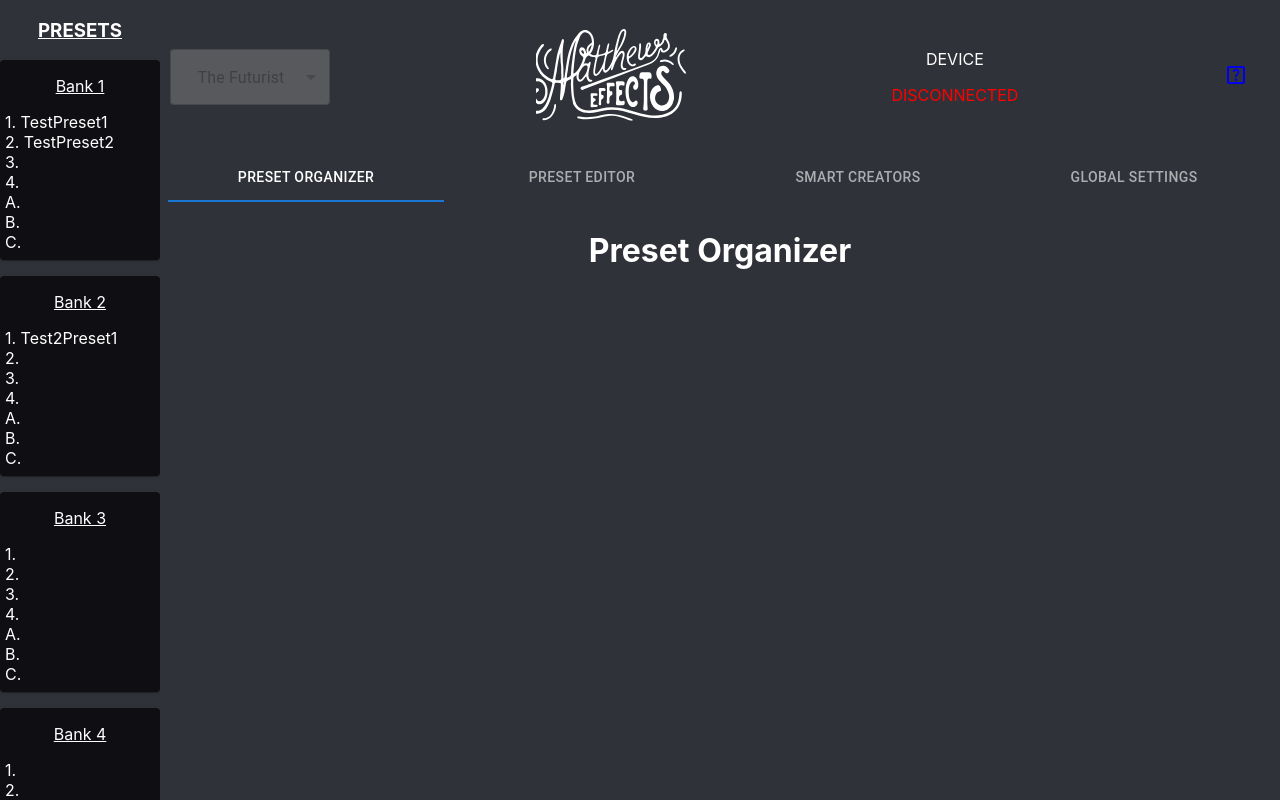
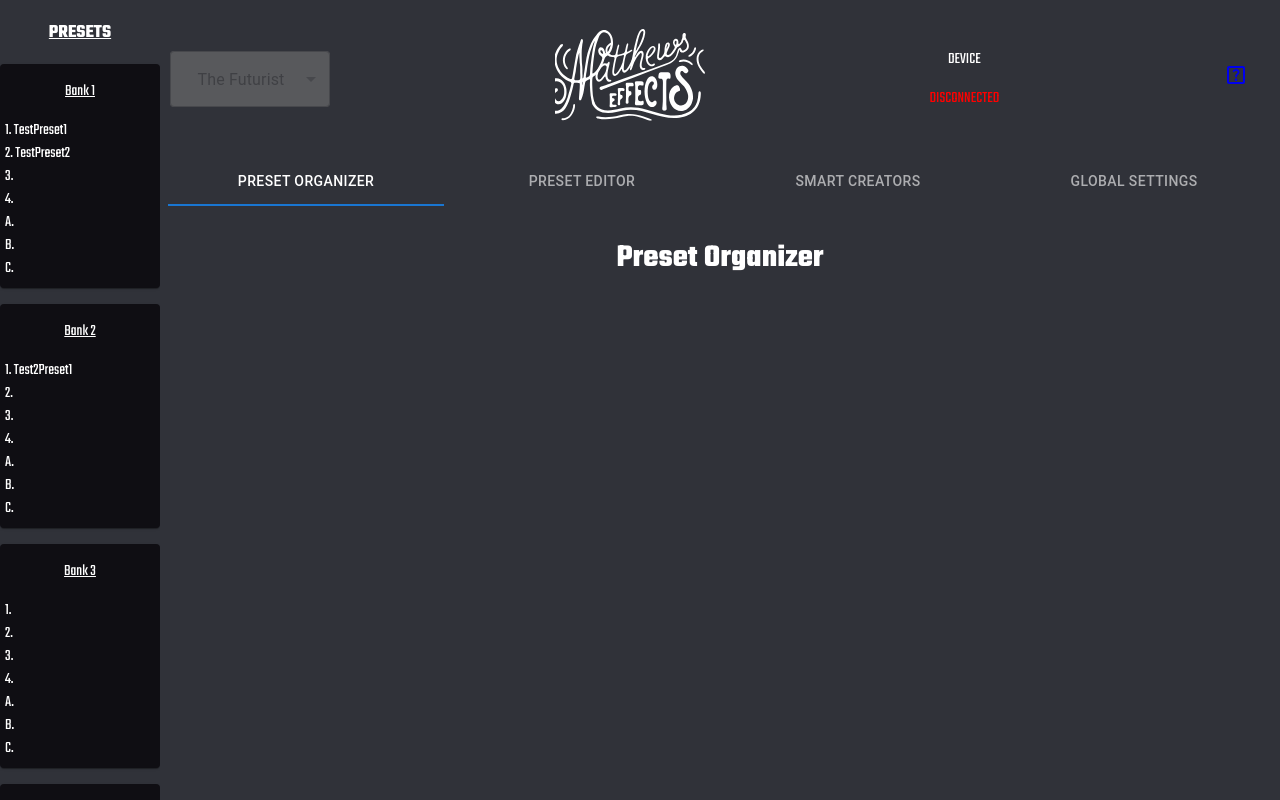
Before and after one commit to vikwilliamson/matthewsfx-editor, a React (Create React App) app: page / in a window 1280 px wide. Built offline with nearby package versions, Linux system fonts and the light colour scheme.

Commit message:
Add new font

```diff
--- a/src/styles/App.css
+++ b/src/styles/App.css
@@ -1,5 +1,7 @@
+@import url('https://fonts.googleapis.com/css2?family=Teko:wght@300..700&display=swap');
 .App {
   background-color: #303239;
   color: white;
   text-align: center;
+  font-family: "Teko", sans-serif;
 }
```
